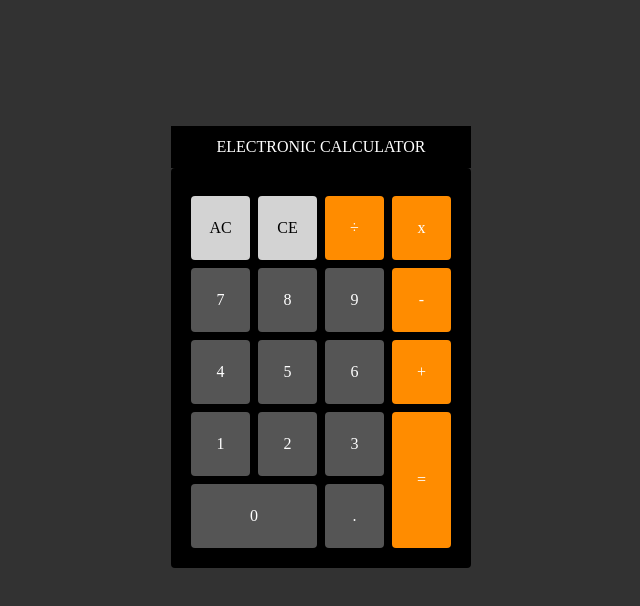
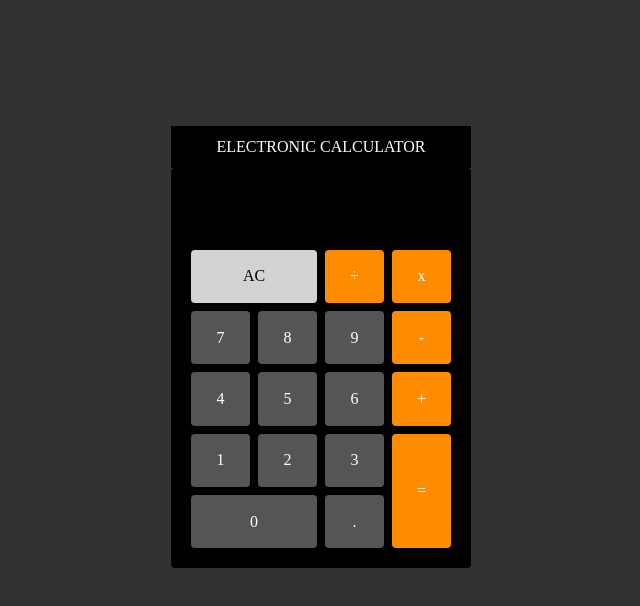
Before and after one commit to tommy6073/fcc-javascript-calculator, a plain HTML site: page index.html in a window 1280 px wide. Shown: the whole page, without its empty margins (319-959 px from the left). Drawn offline with Linux system fonts and the light colour scheme.

Commit message:
Remove CE button

```diff
--- a/index.html
+++ b/index.html
@@ -8,10 +8,11 @@
 <body>
 <table id="calculator">
   <caption id="title">ELECTRONIC CALCULATOR</caption>
-  <tr id="result"></tr>
   <tr class="row">
-    <td id="ac" class="button clear-button">AC</td>
-    <td id="ce" class="button clear-button">CE</td>
+    <td id="result" colspan="4">0</td>
+  </tr>
+  <tr class="row">
+    <td id="ac" class="button clear-button" colspan="2">AC</td>
     <td id="division" class="button operator-button">÷</td>
     <td id="multiplication" class="button operator-button">x</td>
   </tr>
```
Also changed, not shown: script.js (added).
